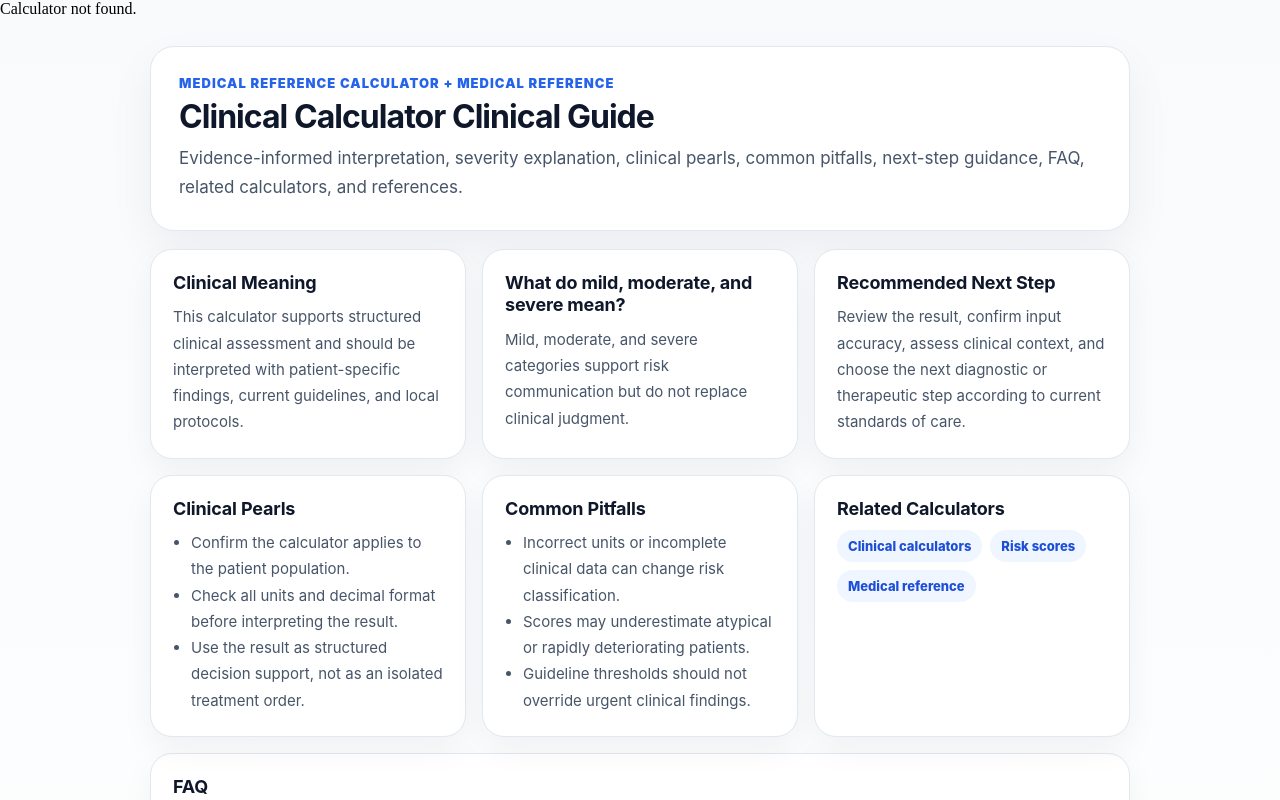
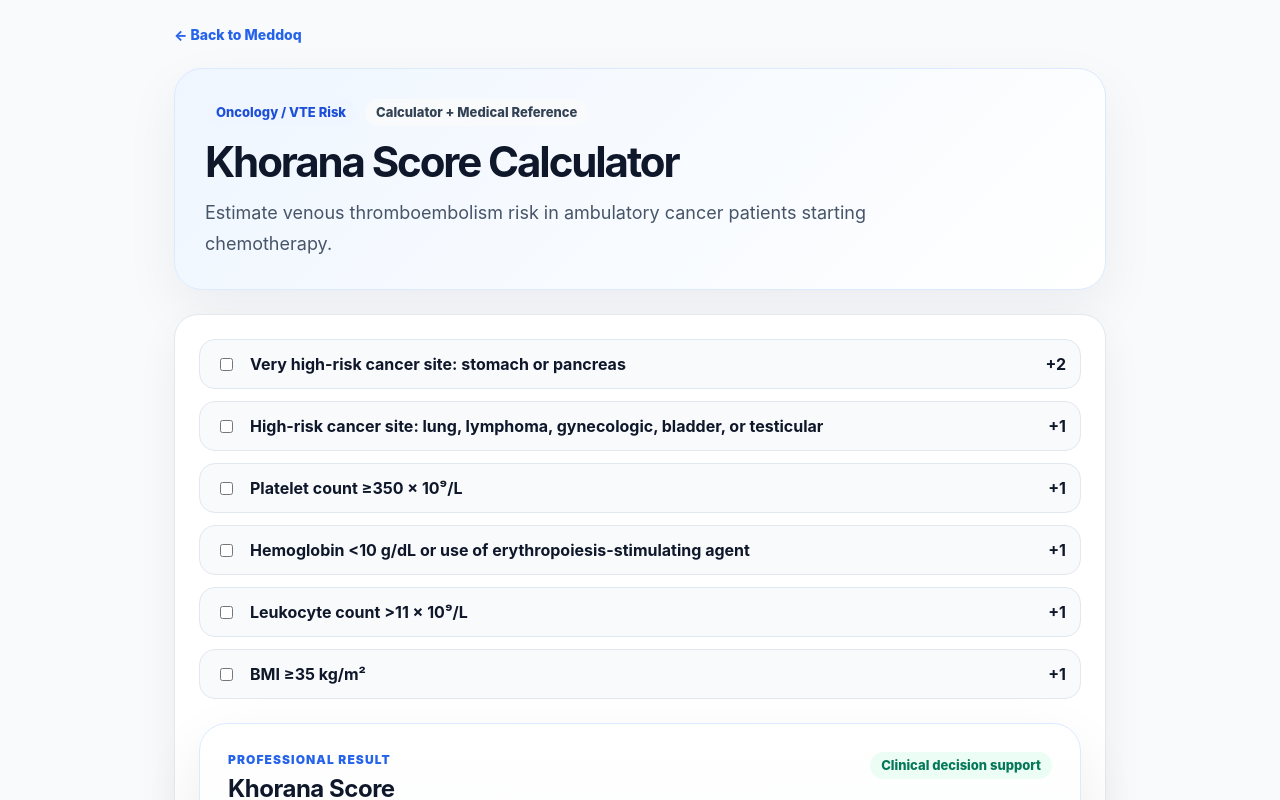
Before and after one commit to brsbyrm/meddoq, a Next.js app: page /calculators/khorana-score in a window 1280 px wide. Shown: the top 800 px of the page. Built offline with nearby package versions, Linux system fonts and the light colour scheme.

Commit message:
Add Khorana score calculator

```diff
--- /dev/null
+++ b/app/calculators/khorana-score/page.js
@@ -0,0 +1,176 @@
+"use client";
+
+import { useMemo, useState } from "react";
+import CalculatorShell from "../../components/calculators/CalculatorShell";
+import CalculatorPanel from "../../components/calculators/CalculatorPanel";
+import CalculatorResult from "../../components/calculators/CalculatorResult";
+import CalculatorReferencePage from "../../components/calculators/CalculatorReferencePage";
+
+const items = [
+  { id: "veryHighRiskCancer", label: "Very high-risk cancer site: stomach or pancreas", points: 2 },
+  { id: "highRiskCancer", label: "High-risk cancer site: lung, lymphoma, gynecologic, bladder, or testicular", points: 1 },
+  { id: "platelets", label: "Platelet count ≥350 × 10⁹/L", points: 1 },
+  { id: "hemoglobin", label: "Hemoglobin <10 g/dL or use of erythropoiesis-stimulating agent", points: 1 },
+  { id: "leukocytes", label: "Leukocyte count >11 × 10⁹/L", points: 1 },
+  { id: "bmi", label: "BMI ≥35 kg/m²", points: 1 },
+];
+
+const content = {
+  interpretation: {
+    clinicalMeaning:
+      "The Khorana score estimates venous thromboembolism risk in ambulatory cancer patients starting systemic chemotherapy.",
+    severity:
+      "A score of 0 is low risk, 1–2 is intermediate risk, and ≥3 is high risk for cancer-associated thrombosis.",
+    nextStep:
+      "Use the result with bleeding risk, cancer type, chemotherapy plan, renal function, platelet count, drug interactions, and oncology/hematology guidance.",
+  },
+  notes: {
+    pearls: [
+      "Cancer site is heavily weighted; stomach and pancreatic cancers score 2 points.",
+      "The score is most relevant for ambulatory patients starting chemotherapy.",
+      "High VTE risk does not automatically mean anticoagulation is appropriate.",
+    ],
+    pitfalls: [
+      "Using the score in hospitalized or postoperative patients outside its intended setting.",
+      "Ignoring bleeding risk, thrombocytopenia, renal failure, or drug interactions.",
+      "Counting both very high-risk and high-risk cancer site categories at the same time.",
+    ],
+  },
+  faq: [
+    {
+      question: "What Khorana score is considered high risk?",
+      answer: "A Khorana score of 3 or more is generally considered high risk for cancer-associated VTE.",
+    },
+    {
+      question: "Can the Khorana score decide anticoagulation by itself?",
+      answer: "No. It supports risk stratification. Anticoagulation decisions require bleeding risk, cancer type, renal function, platelet count, medications, and shared decision-making.",
+    },
+  ],
+  references: [
+    "Khorana AA et al. Blood. 2008.",
+    "Key NS et al. ASCO guideline update. J Clin Oncol. 2020.",
+  ],
+  related: ["IMPROVE VTE Score", "IMPROVE Bleeding Risk", "Padua Score", "Caprini Score"],
+};
+
+export default function KhoranaScorePage() {
+  const [checked, setChecked] = useState({});
+
+  const score = useMemo(() => {
+    let total = 0;
+
+    if (checked.veryHighRiskCancer) {
+      total += 2;
+    } else if (checked.highRiskCancer) {
+      total += 1;
+    }
+
+    for (const item of items) {
+      if (item.id === "veryHighRiskCancer" || item.id === "highRiskCancer") continue;
+      if (checked[item.id]) total += item.points;
+    }
+
+    return total;
+  }, [checked]);
+
+  const risk = useMemo(() => {
+    if (score >= 3) {
+      return {
+        label: "High VTE risk",
+        tone: "red",
+        interpretation:
+          "This score suggests high risk of cancer-associated thrombosis in an ambulatory patient starting systemic therapy.",
+        recommendation:
+          "Consider thromboprophylaxis only after reviewing bleeding risk, platelet count, renal function, drug interactions, cancer type, and oncology/hematology guidance.",
+      };
+    }
+
+    if (score >= 1) {
+      return {
+        label: "Intermediate VTE risk",
+        tone: "amber",
+        interpretation:
+          "This score suggests intermediate risk of cancer-associated thrombosis.",
+        recommendation:
+          "Review clinical VTE risk factors, bleeding risk, treatment plan, and reassess if cancer status or laboratory values change.",
+      };
+    }
+
+    return {
+      label: "Low VTE risk",
+      tone: "green",
+      interpretation:
+        "This score suggests lower predicted cancer-associated VTE risk.",
+      recommendation:
+        "Routine prophylaxis is usually not indicated solely by this score; continue clinical surveillance and reassessment.",
+    };
+  }, [score]);
+
+  function toggle(id) {
+    setChecked((previous) => {
+      const next = { ...previous, [id]: !previous[id] };
+
+      if (id === "veryHighRiskCancer" && next.veryHighRiskCancer) {
+        next.highRiskCancer = false;
+      }
+
+      if (id === "highRiskCancer" && next.highRiskCancer) {
+        next.veryHighRiskCancer = false;
+      }
+
+      return next;
+    });
+  }
+
+  return (
+    <CalculatorShell
+      category="Oncology / VTE Risk"
+      title="Khorana Score Calculator"
+      description="Estimate venous thromboembolism risk in ambulatory cancer patients starting chemotherapy."
+    >
+      <CalculatorPanel>
+        <div style={styles.grid}>
+          {items.map((item) => (
+            <label key={item.id} style={styles.option}>
+              <input
+                type="checkbox"
+                checked={Boolean(checked[item.id])}
+                onChange={() => toggle(item.id)}
+              />
+              <span>{item.label}</span>
+              <strong>+{item.points}</strong>
+            </label>
+          ))}
+        </div>
+
+        <CalculatorResult
+          title="Khorana Score"
+          value={score}
+          unit={risk.label}
+          tone={risk.tone}
+          interpretation={risk.interpretation}
+          recommendation={risk.recommendation}
+        />
+      </CalculatorPanel>
+
+      <CalculatorReferencePage content={content} />
+    </CalculatorShell>
+  );
+}
+
+const styles = {
+  grid: { display: "grid", gap: 12 },
+  option: {
+    display: "grid",
+    gridTemplateColumns: "24px 1fr auto",
+    gap: 12,
+    alignItems: "center",
+    background: "#f8fafc",
+    border: "1px solid #e2e8f0",
+    borderRadius: 16,
+    padding: 14,
+    cursor: "pointer",
+    color: "#0f172a",
+    fontWeight: 750,
+  },
+};
```
